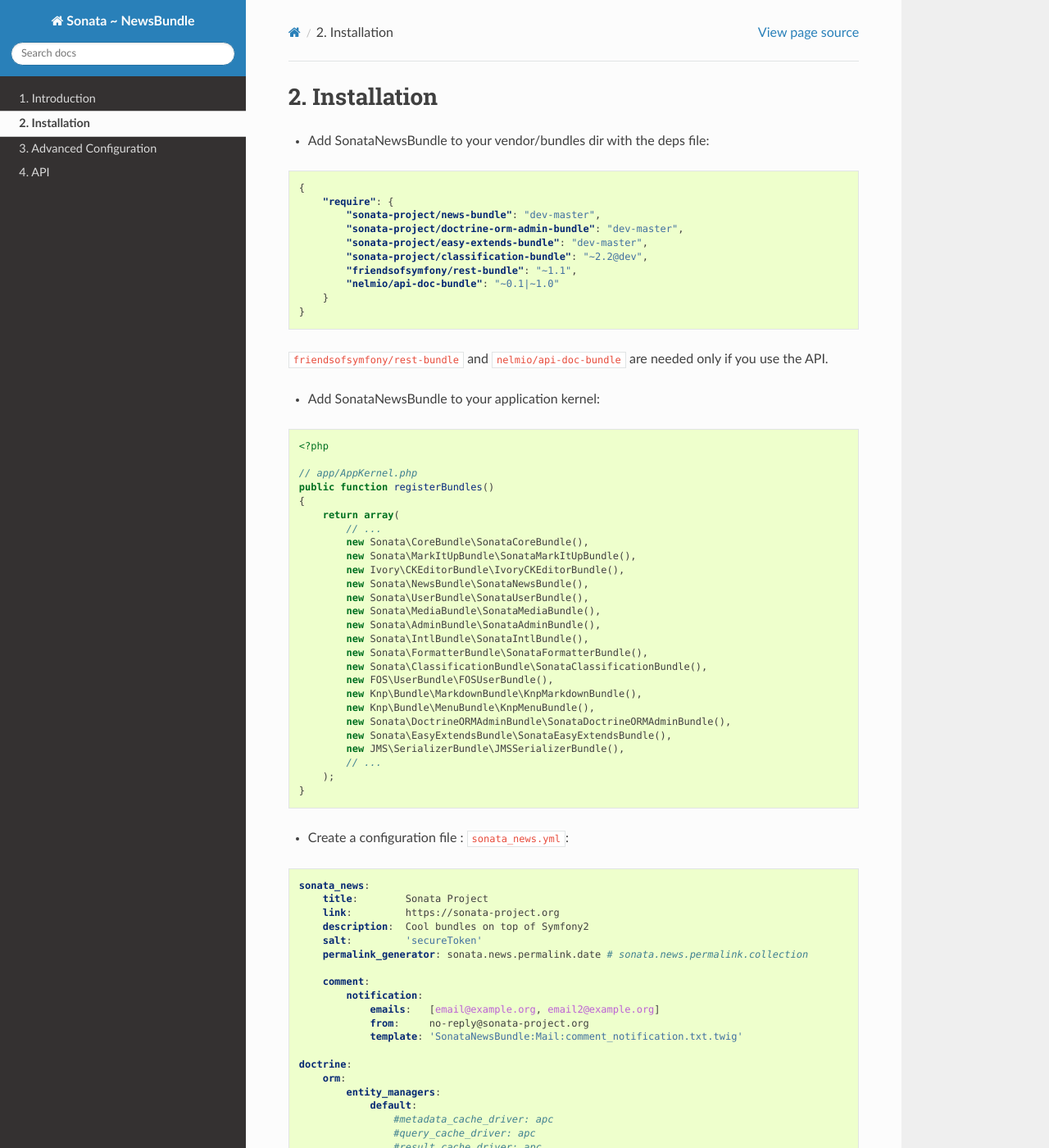
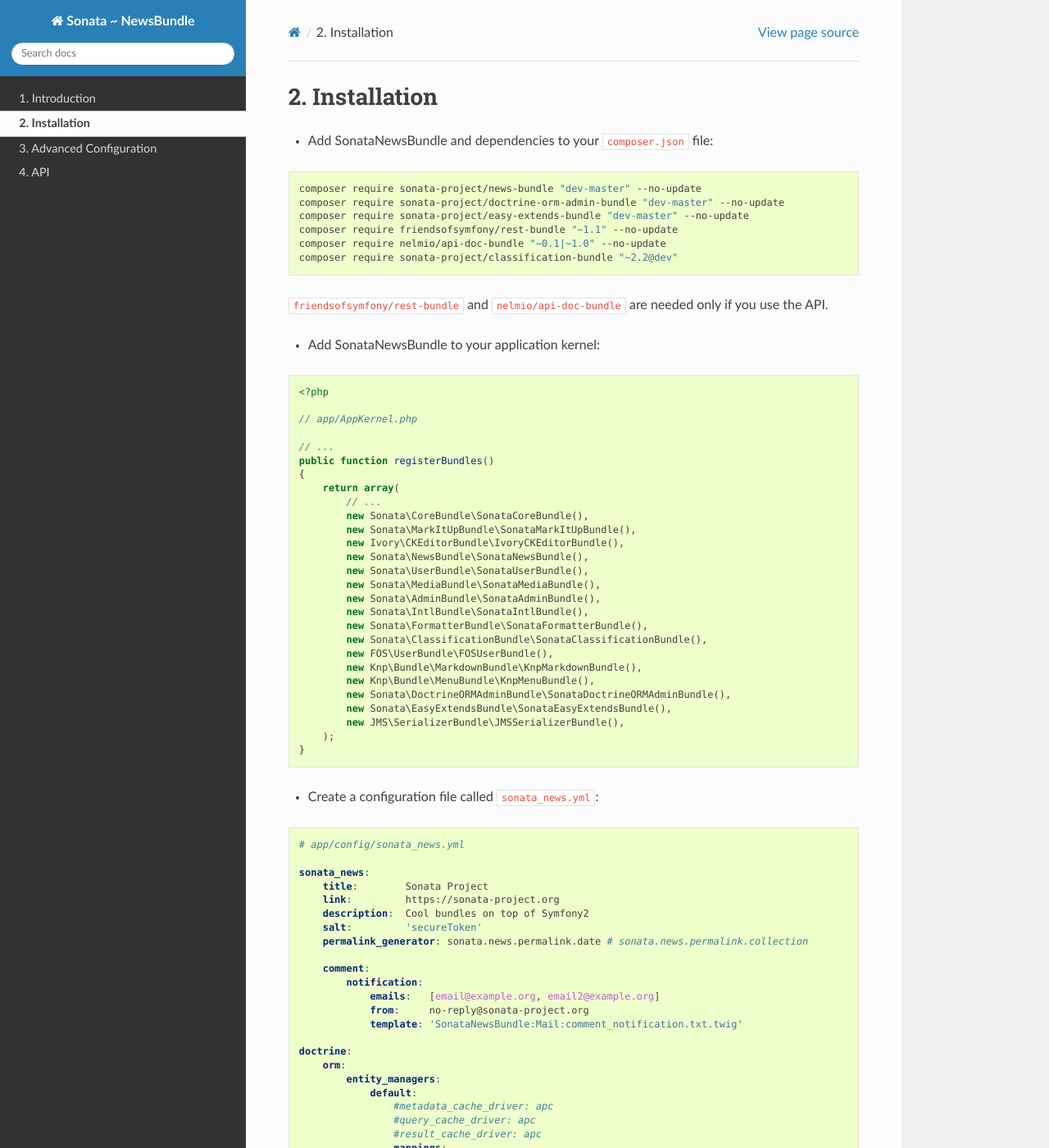
Before and after one commit to sonata-project/SonataNewsBundle, a Sphinx documentation site: the page built from Resources/doc/reference/installation.rst, in a window 1280 px wide and 1400 px high. Shown: the whole window at 82% size. Built offline with Sphinx 7.4.7 and the Read the Docs theme 2.0.0, drawn with Linux system fonts in a browser that asks for light colours; some of the changed text lies outside the part shown.

Commit message:
Update installation steps in docs Add step to uncomment the Application bundle mapping Add command line installation step Add symfony standard

```diff
--- a/Resources/doc/reference/installation.rst
+++ b/Resources/doc/reference/installation.rst
@@ -1,20 +1,17 @@
 Installation
 ============
 
-* Add SonataNewsBundle to your vendor/bundles dir with the deps file:
+* Add SonataNewsBundle and dependencies to your ``composer.json`` file:
 
-.. code-block:: json
+.. code-block:: bash
 
-    {
-        "require": {
-            "sonata-project/news-bundle": "dev-master",
-            "sonata-project/doctrine-orm-admin-bundle": "dev-master",
-            "sonata-project/easy-extends-bundle": "dev-master",
-            "sonata-project/classification-bundle": "~2.2@dev",
-            "friendsofsymfony/rest-bundle": "~1.1",
-            "nelmio/api-doc-bundle": "~0.1|~1.0"
-        }
-    }
+    composer require sonata-project/news-bundle "dev-master" --no-update
+    composer require sonata-project/doctrine-orm-admin-bundle "dev-master" --no-update
+    composer require sonata-project/easy-extends-bundle "dev-master" --no-update
+    composer require friendsofsymfony/rest-bundle "~1.1" --no-update
+    composer require nelmio/api-doc-bundle "~0.1|~1.0" --no-update
+    composer require sonata-project/classification-bundle "~2.2@dev"
+
 
 ``friendsofsymfony/rest-bundle`` and ``nelmio/api-doc-bundle`` are needed only
 if you use the API.
@@ -27,6 +24,8 @@
     <?php
 
     // app/AppKernel.php
+
+    // ...
     public function registerBundles()
     {
         return array(
@@ -47,14 +46,15 @@
             new Sonata\DoctrineORMAdminBundle\SonataDoctrineORMAdminBundle(),
             new Sonata\EasyExtendsBundle\SonataEasyExtendsBundle(),
             new JMS\SerializerBundle\JMSSerializerBundle(),
-            // ...
         );
     }
 
 
-* Create a configuration file : ``sonata_news.yml``:
+* Create a configuration file called ``sonata_news.yml``:
 
 .. code-block:: yaml
+
+    # app/config/sonata_news.yml
 
     sonata_news:
         title:        Sonata Project
@@ -77,26 +77,32 @@
                     #query_cache_driver: apc
                     #result_cache_driver: apc
                     mappings:
-                        ApplicationSonataNewsBundle: ~
+                        #ApplicationSonataNewsBundle: ~
                         SonataNewsBundle: ~
 
-* import the ``sonata_news.yml`` file and enable json type for doctrine:
+
+* Import the ``sonata_news.yml`` file and enable json type for doctrine:
 
 .. code-block:: yaml
 
+    # app/config/config.yml
+
     imports:
-        #...
+        # ...
         - { resource: sonata_news.yml }
-    #...
+    # ...
     doctrine:
         dbal:
         # ...
             types:
                 json: Sonata\Doctrine\Types\JsonType
 
+
 * Add a new context into your ``sonata_media.yml`` configuration if you don't have go there https://sonata-project.org/bundles/media/master/doc/reference/installation.html:
 
 .. code-block:: yaml
+
+    # app/config/sonata_media.yml
 
     news:
         providers:
@@ -108,9 +114,12 @@
             small: { width: 150 , quality: 95}
             big:   { width: 500 , quality: 90}
 
-* create configuration file ``sonata_formatter.yml`` the text formatters available for your blog post:
+* Create configuration file ``sonata_formatter.yml`` the text formatters available for your blog post:
+
 
 .. code-block:: yaml
+
+    # app/config/sonata_formatter.yml
 
     sonata_formatter:
         formatters:
@@ -167,11 +179,27 @@
             new Application\Sonata\UserBundle\ApplicationSonataUserBundle(),
             new Application\Sonata\MediaBundle\ApplicationSonataMediaBundle(),
             new Application\Sonata\ClassificationBundle\ApplicationSonataClassificationBundle(),
-            // ...
         );
     }
 
-Update database schema by running command ``php app/console doctrine:schema:update --force``
+
+* Uncomment the ApplicationSonataNewsBundle mapping inside ``sonata_news.yml`` :
+
+.. code-block:: yaml
+
+    # app/config/sonata_news.yml
+
+    doctrine:
+        orm:
+            entity_managers:
+                default:
+                    # ...
+                    mappings:
+                        ApplicationSonataNewsBundle: ~
+                        SonataNewsBundle: ~
+
+
+* Update database schema by running command ``php app/console doctrine:schema:update --force``
 
 * Complete the FOS/UserBundle install and use the ``Application\Sonata\UserBundle\Entity\User`` as the user class
 
@@ -180,6 +208,7 @@
 .. code-block:: yaml
 
     # app/config/routing.yml
+
     news:
         resource: '@SonataNewsBundle/Resources/config/routing/news.xml'
         prefix: /news
```
Also changed, not shown: other parts of Resources/doc/reference/installation.rst (+5 -2 lines).
